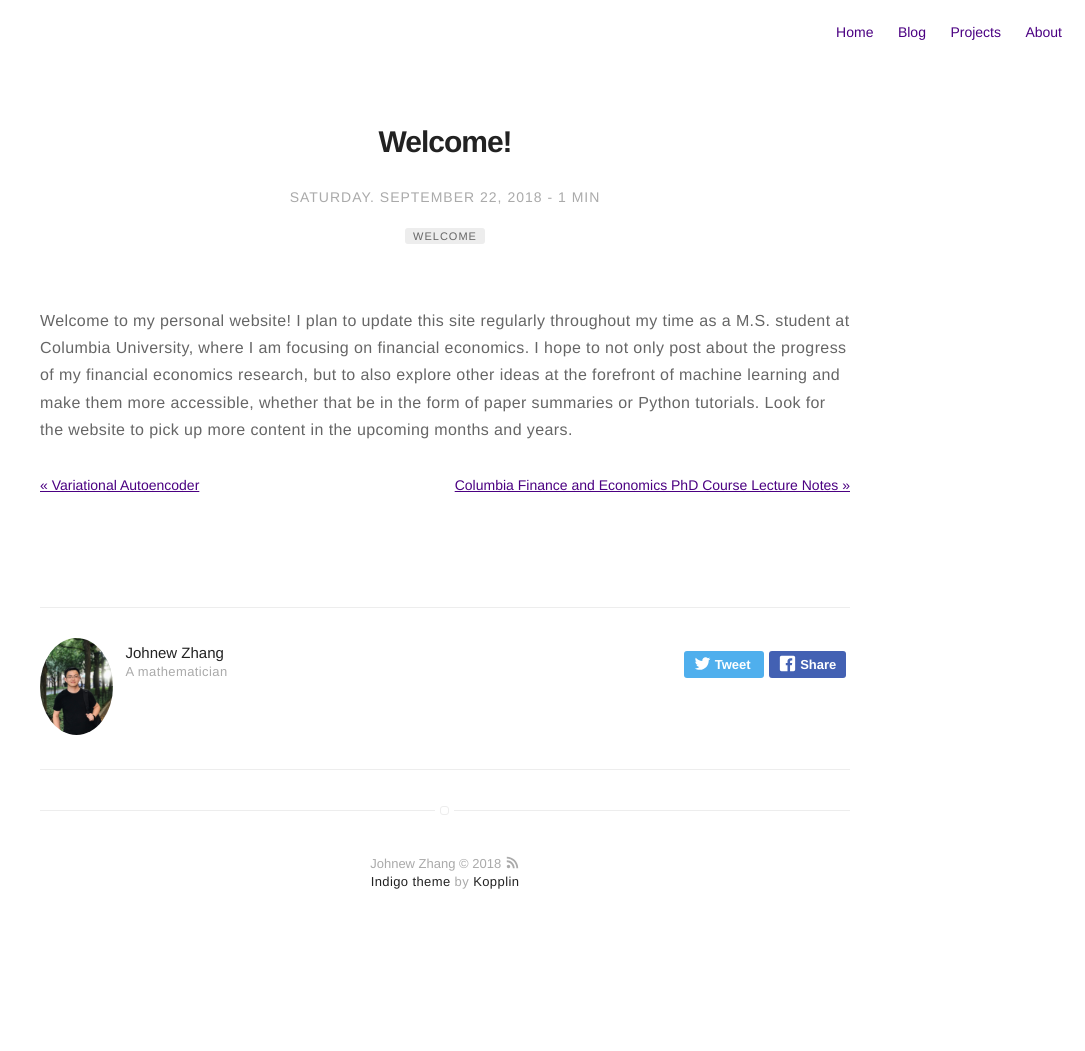
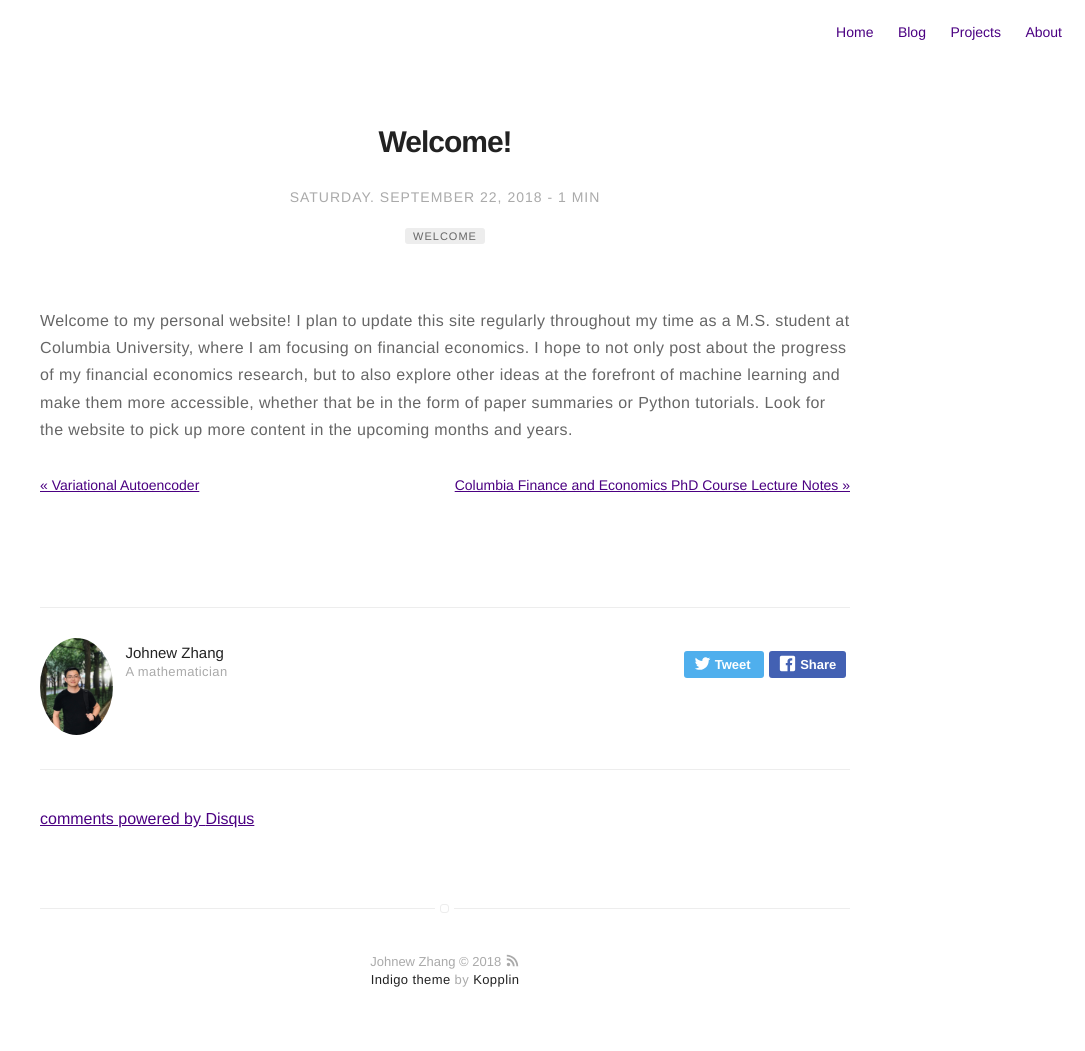
Before and after one commit to WizardKingZ/WizardKingZ.github.io, a Jekyll site: the page built from _posts/2018-09-22-welcome.markdown, in a window 1280 px wide. Shown: the whole page, without its empty margins (195-1280 px from the left). Built offline with Jekyll 4.4.1, drawn with Linux system fonts in a browser that asks for light colours; comment, search, counter and statistics services are not loaded; before the commit the page ends 953 px from its top, so only the background shows below that; some of the changed lines change nothing that is shown.

Commit message:
Update _config.yml

```diff
--- a/_config.yml
+++ b/_config.yml
@@ -29,9 +29,9 @@
 # analytics-piwik-id: 1
 
 # if you don't want comments in your posts, leave categories empty
-# disqus:
-#  shortname: johnewzhang # enter this from your disqus account
-#  categories: [] # only show disqus for posts that have these categories
+disqus:
+  shortname: johnewzhang # enter this from your disqus account
+  categories: [blog, projects] # only show disqus for posts that have these categories
 
 # if you don't have any of social below, comment the line
 facebook: johnewzhang
```
